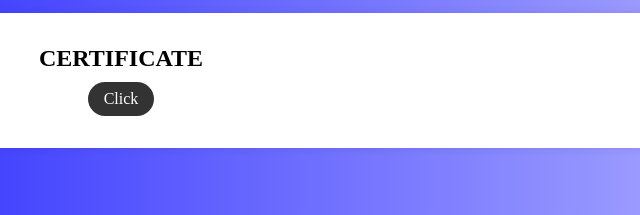
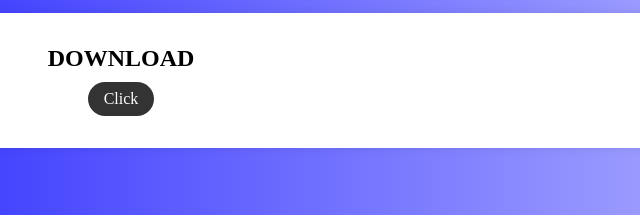
Before and after one commit to kkportfolio123/DigitalPortfolio, a plain HTML site: page certificate.html in a window 1280 px wide. Shown: the part 191-406 px from the top of the page, 519-1159 px from the left. Drawn offline with Linux system fonts and the light colour scheme.

Commit message:
certificate.html

```diff
--- a/certificate.html
+++ b/certificate.html
@@ -22,7 +22,9 @@
             <section id="resume">
                 <center>
                     <div class="section-content">
-                            <h2>CERTIFICATE</h2>
+                            <h2>DOWNLOAD</h2>
+
+
                                  <a href="CERTIFICATE.pdf" class="download-button">Click</a>
                     </div>
                 </center>
```
